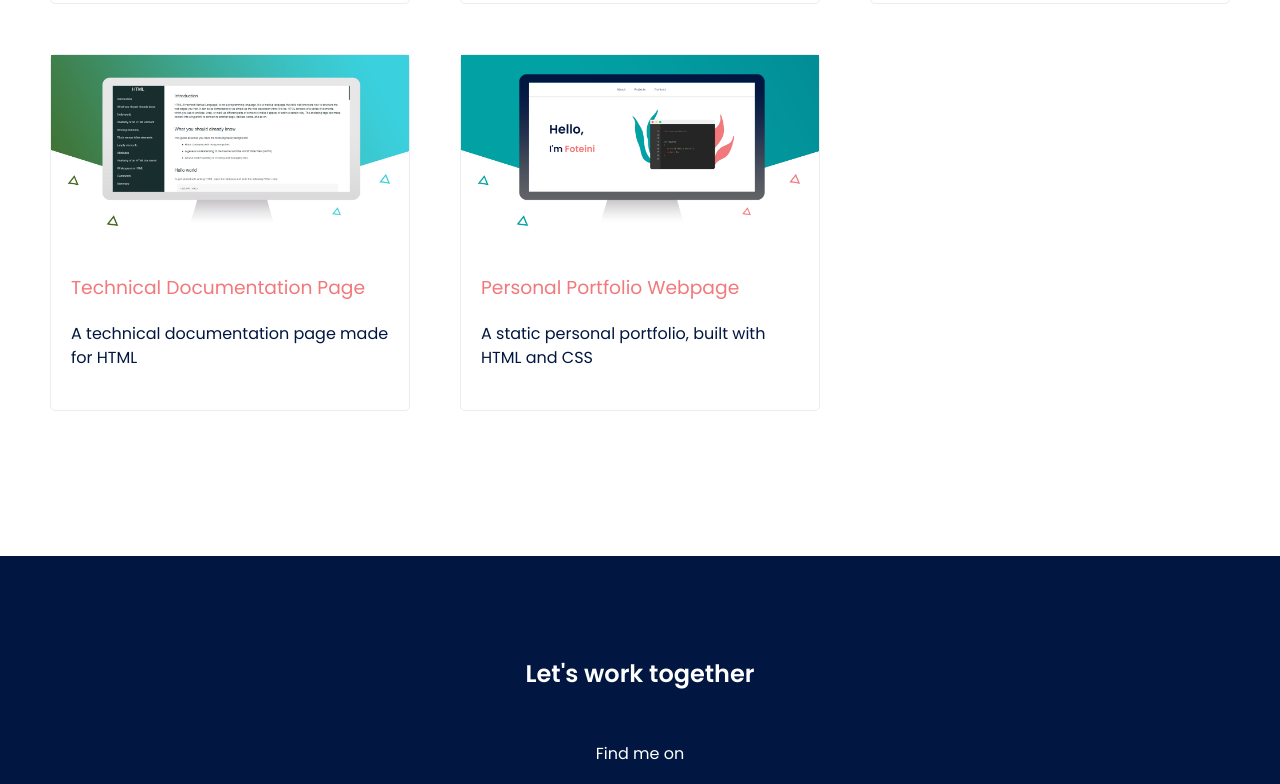
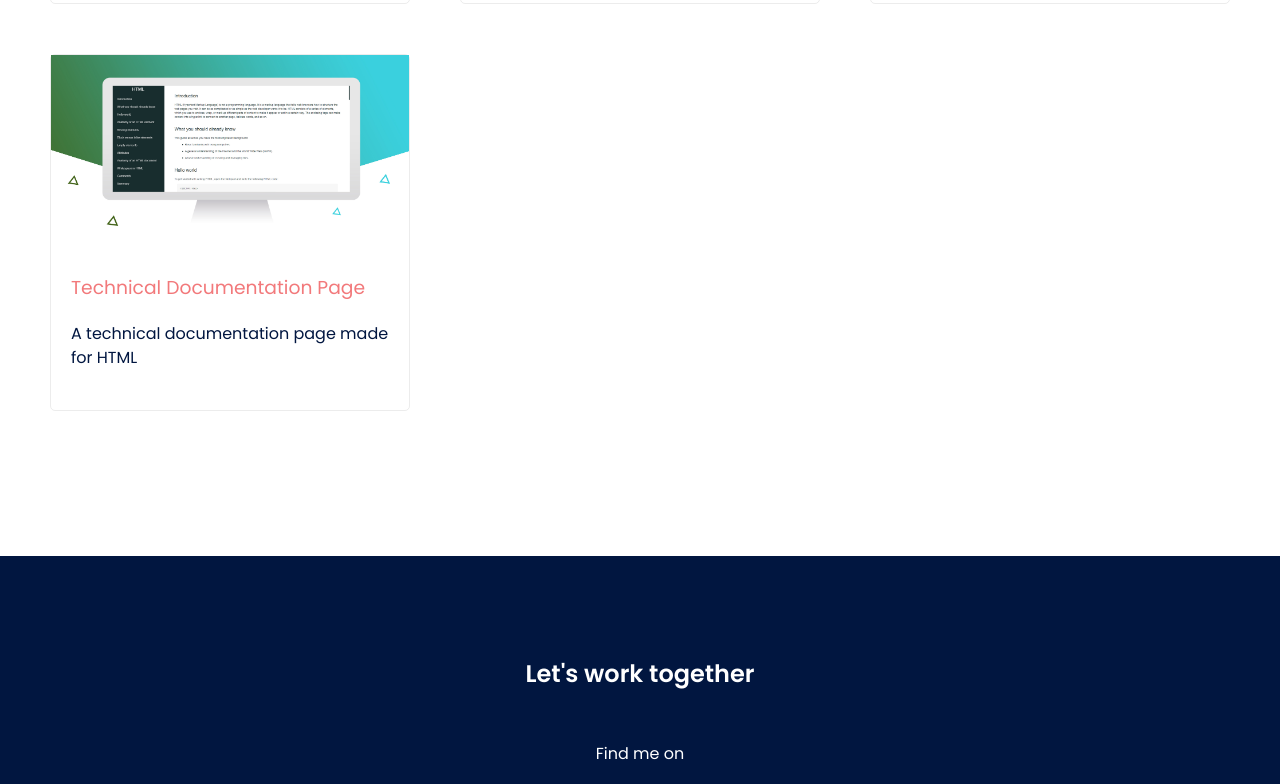
Before and after one commit to Object-oriented-guy/web, a plain HTML site: page index.html in a window 1280 px wide. Shown: the part 1977-2761 px from the top of the page. Drawn offline with Linux system fonts and the light colour scheme.

Commit message:
Update index.html

```diff
--- a/index.html
+++ b/index.html
@@ -121,17 +121,7 @@
       </div>
     </div>
 
-    <div class="card">
-      <div class="project-img">
-        <img src="images/personalPortfolio.jpg" alt="personal portfolio">
-      </div>
-      <div class="desc">
-        <h3 class="project-tile">
-          <a href="https://github.com/">Personal Portfolio Webpage</a>
-        </h3>
-        <p>A static personal portfolio, built with HTML and CSS</p>
-      </div>
-    </div>
+
 
   </div>
 
```
